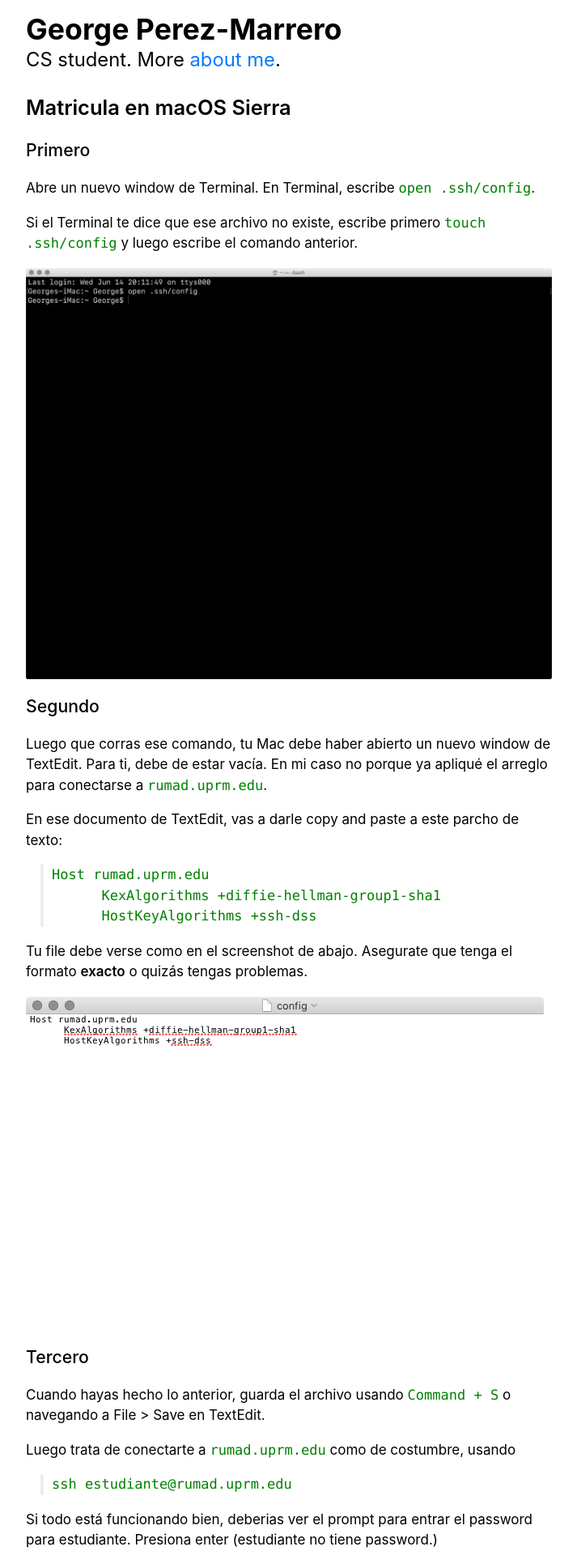
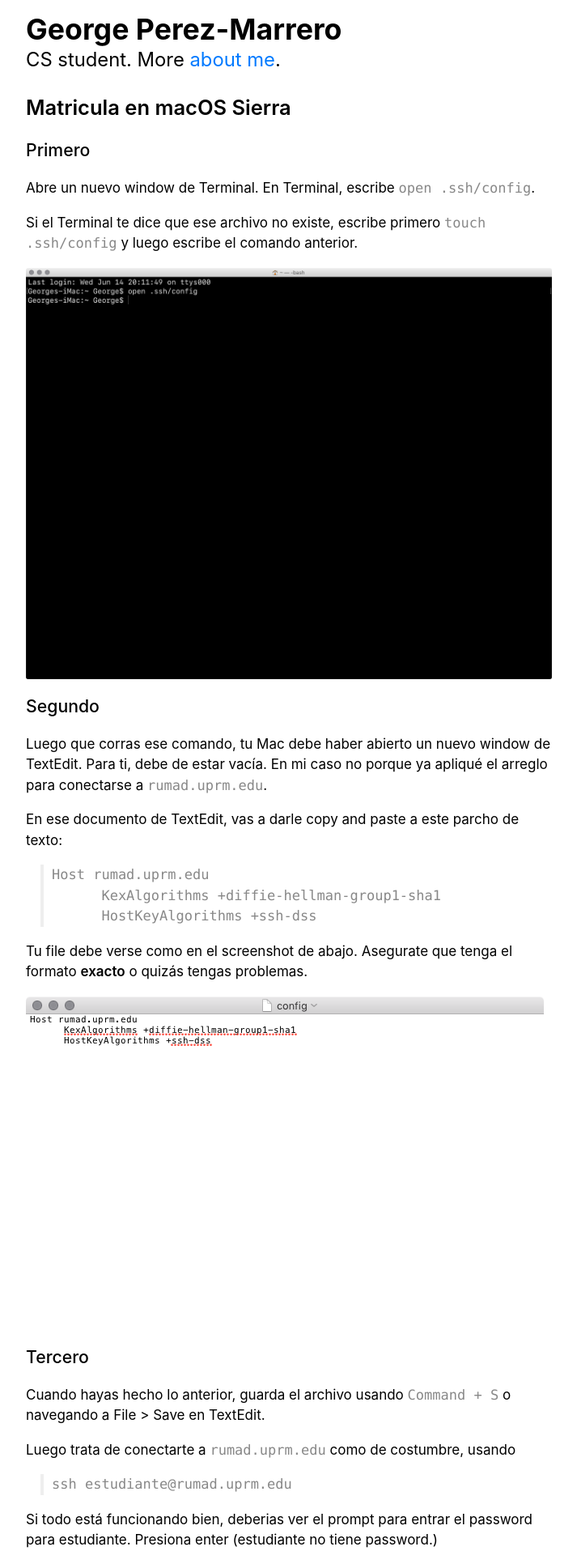
Before and after one commit to georgeperez/titanpointe.org, a Jekyll site: the page built from matricula.html, in a window 1280 px wide. Shown: the top 1916 px of the page at 81% size, without its empty margins (283-996 px from the left). Built offline with Jekyll 4.4.1, drawn with Linux system fonts in a browser that asks for light colours.

Commit message:
Change code color to gray

```diff
--- a/_sass/_colors.scss
+++ b/_sass/_colors.scss
@@ -60,7 +60,7 @@ h2 a:visited.link {
 
 code,
 pre {
-    color: green;
+    color: $gray;
 }
 
 @media print {
```
